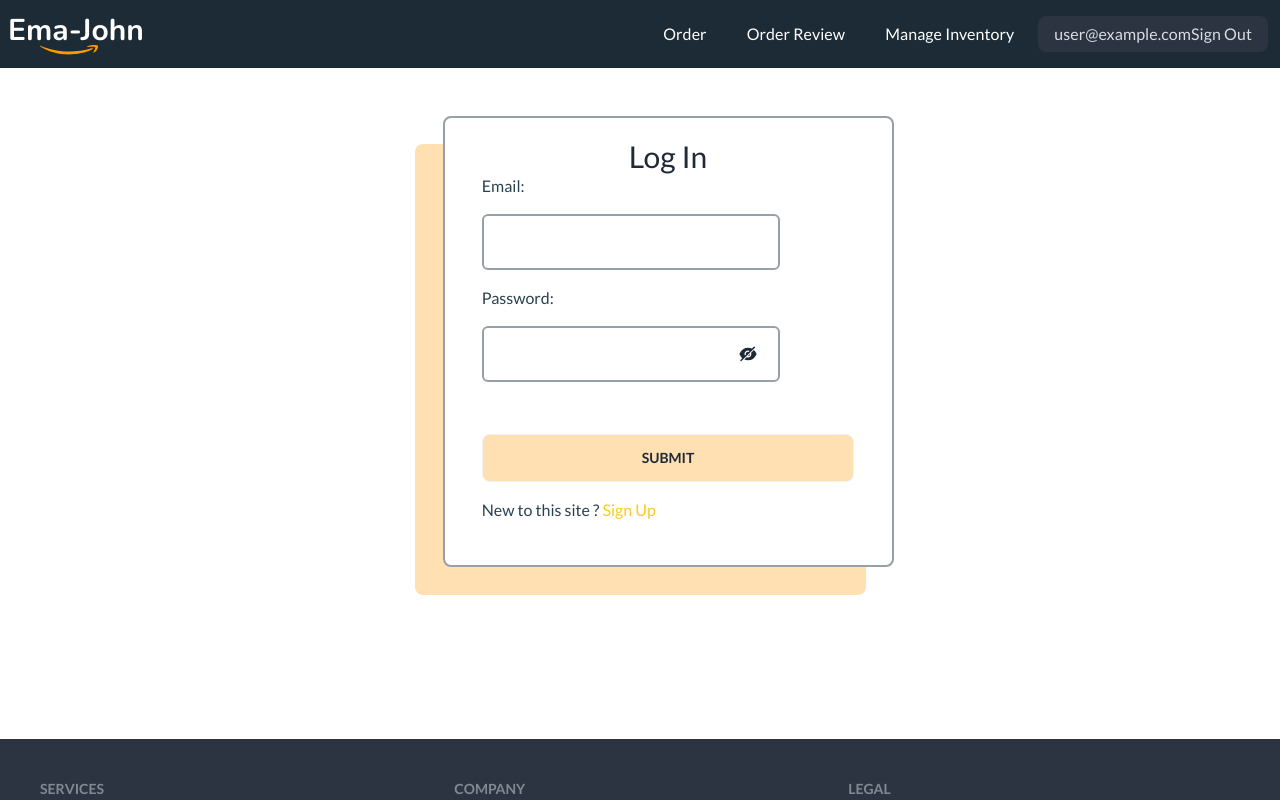
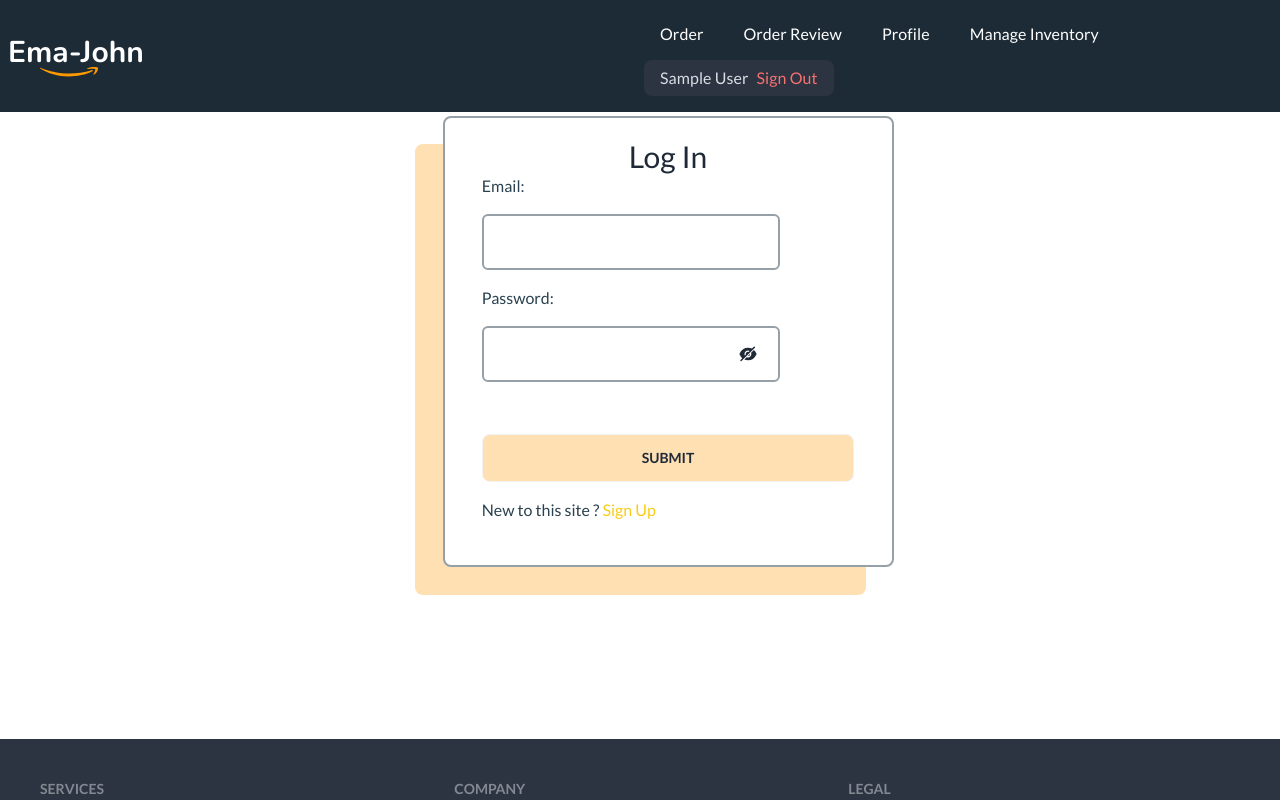
Before and after one commit to Fardin7864/ema-zohan, a React (Vite) app: page /login/login in a window 1280 px wide. Shown: the top 800 px of the page. Built offline with nearby package versions, Linux system fonts and the light colour scheme; no server answers; sample sign-in values are in the browser's storage.

Commit message:
added privet route and set a profile component

```diff
--- a/src/components/Login/Login.jsx
+++ b/src/components/Login/Login.jsx
@@ -1,4 +1,4 @@
-import { Link } from "react-router-dom";
+import { Link, useNavigate } from "react-router-dom";
 import { useContext, useState } from "react";
 import { AiFillEye, AiFillEyeInvisible } from "react-icons/ai";
 import { AuthContext } from "../../providers/AuthContext";
@@ -13,6 +13,7 @@ const Login = () => {
   const [successMsg, setSuccessMsg] = useState();
   const [showPass, setShowPass] = useState(false);
   const{ signIn} = useContext(AuthContext);
+  const navigate = useNavigate();
 
   const handlePass = () => {
     // showPass.value = !showPass.value
@@ -40,6 +41,7 @@ const Login = () => {
         setSuccessMsg("You are loged In successfully!")
         e.target.email.value = '';
         e.target.password.value = '';
+        navigate( "/profile");
       }
     })
     .catch(err => {
--- a/src/components/Navbar/Navbar.jsx
+++ b/src/components/Navbar/Navbar.jsx
@@ -11,7 +11,29 @@ const Navbar = () => {
     .catch((err) => console.log(err.message))
   }
 
-  const displayName = userC ? userC.email : null;
+  const {displayName } = userC ? userC : {} ;
+
+  const navLinks = <>
+            <li>
+             <NavLink to="/products">Order</NavLink>
+            </li>
+          <li>
+            <NavLink to="/orderreview">Order Review</NavLink>
+          </li>
+          <li>
+            <NavLink to="/profile">Profile</NavLink>
+          </li>
+          <li>
+            <NavLink to="/inventory">Manage Inventory</NavLink>
+          </li>
+          <li>
+            {
+              !userC && <NavLink to="/login/login">Login</NavLink> || <NavLink onClick={handleLogOut} >{displayName && displayName}<span className="text-red-400">Sign Out</span></NavLink>
+            }
+          </li>
+          </>
+
+
   return (
     <div className="navbar bg-[#1C2B35] fixed top-0 z-50">
       <div className="navbar-start">
@@ -36,18 +58,7 @@ const Navbar = () => {
             tabIndex={0}
             className="menu menu-sm dropdown-content mt-3 z-[1] p-2 shadow bg-base-100 rounded-box w-52"
           >
-            <li>
-            <NavLink to="/products">Order</NavLink>
-          </li>
-          <li>
-            <NavLink to="/orderreview">Order Review</NavLink>
-          </li>
-          <li>
-            <NavLink to="/inventory">Manage Inventory</NavLink>
-          </li>
-          <li>
-            <NavLink to="/login">Login</NavLink>
-          </li>
+           {navLinks}
           </ul>
         </div>
         <Link to="/" className="flex flex-col gap-1">
@@ -60,20 +71,9 @@ const Navbar = () => {
       </div>
       <div className="navbar-end hidden lg:flex">
         <ul className="menu menu-horizontal px-1 gap-2">
-          <li>
-            <NavLink to="/products">Order</NavLink>
-          </li>
-          <li>
-            <NavLink to="/orderreview">Order Review</NavLink>
-          </li>
-          <li>
-            <NavLink to="/inventory">Manage Inventory</NavLink>
-          </li>
-          <li>
             {
-              !userC && <NavLink to="/login/login">Login</NavLink> || <NavLink onClick={handleLogOut} >{displayName}Sign Out</NavLink>
+              navLinks
             }
-          </li>
         </ul>
       </div>
     </div>
--- /dev/null
+++ b/src/components/PrivetRout/PrivetRoute.jsx
@@ -0,0 +1,18 @@
+import { useContext } from "react";
+import { AuthContext } from "../../providers/AuthContext";
+import { Navigate } from "react-router-dom";
+
+
+const PrivetRoute = ({children}) => {
+    const {userC} = useContext(AuthContext);
+
+    if (userC) {
+        return children;
+    }
+
+    return (
+        <Navigate to="/login/login" />
+    );
+};
+
+export default PrivetRoute;
--- /dev/null
+++ b/src/components/Profile/Profile.jsx
@@ -0,0 +1,21 @@
+import { useContext } from "react";
+import { AuthContext } from "../../providers/AuthContext";
+
+const Profile = () => {
+    const {userC} = useContext(AuthContext);
+
+    const {displayName, email, photoURL} = userC ? userC : {};
+    return (
+        <div>
+            <div className="flex flex-col justify-center items-center">
+            <div>
+                <img src={photoURL} alt=""  className="rounded-2xl"/>
+            </div>
+            <h4><span>Name: </span> {displayName}</h4>
+            <p>{email}</p>
+            </div>
+        </div>
+    );
+};
+
+export default Profile;
--- a/src/components/SignIn/SignIn.jsx
+++ b/src/components/SignIn/SignIn.jsx
@@ -1,4 +1,4 @@
-import { Link } from "react-router-dom";
+import { Link, useNavigate } from "react-router-dom";
 import { FcGoogle } from "react-icons/fc";
 import { AiFillGithub,AiFillEye, AiFillEyeInvisible } from "react-icons/ai";
 import { BsFacebook } from "react-icons/bs";
@@ -21,9 +21,10 @@ const SignIn = () => {
   const [errorMsg, setErrorMsg] = useState();
   const [successMsg, setSuccessMsg] = useState();
   const [showPass, setShowPass] = useState(false);
+  const navigate = useNavigate();
 
   // context
-  const {createUser } = useContext(AuthContext);
+  const {createUser, updateState } = useContext(AuthContext);
   // const showPass = signal(false);
 
  const handlePass = () => {
@@ -39,14 +40,19 @@ const SignIn = () => {
   const provider = new GoogleAuthProvider();
   const handleWithGoogle = () => {
     signInWithPopup(auth, provider)
-      .then((result) => setUser(result.user))
+      .then((result) => {
+        navigate("/profile")
+        updateState(result.user)})
       .catch((err) => console.log(err.message));
   };
   // Github authantication
   const gitProvider = new GithubAuthProvider();
   const handlewithGithub = () => {
     signInWithPopup(auth, gitProvider)
-      .then((result) => setUser(result.user))
+      .then((result) => {
+        updateState(result.user)
+        navigate("/profile")
+      })
       .catch((err) => console.log(err.message));
   };
   // Email authantication
@@ -133,7 +139,7 @@ const SignIn = () => {
               />
               <p className="text-base font-normal text-[#2A414F]">
                 Already have account?{" "}
-                <Link to="/login" className="text-yellow-400">
+                <Link to="/login/login" className="text-yellow-400">
                   Login
                 </Link>
               </p>
--- a/src/index.css
+++ b/src/index.css
@@ -25,3 +25,8 @@ ul li a:hover{
     border: 2px solid white;
 
 }
+ul li a:focus{
+  background: none !important;
+  color: #FFF !important;
+  border: 2px solid white;
+}
```
Also changed, not shown: src/router/MainRouter.jsx (+7 -1 lines).
